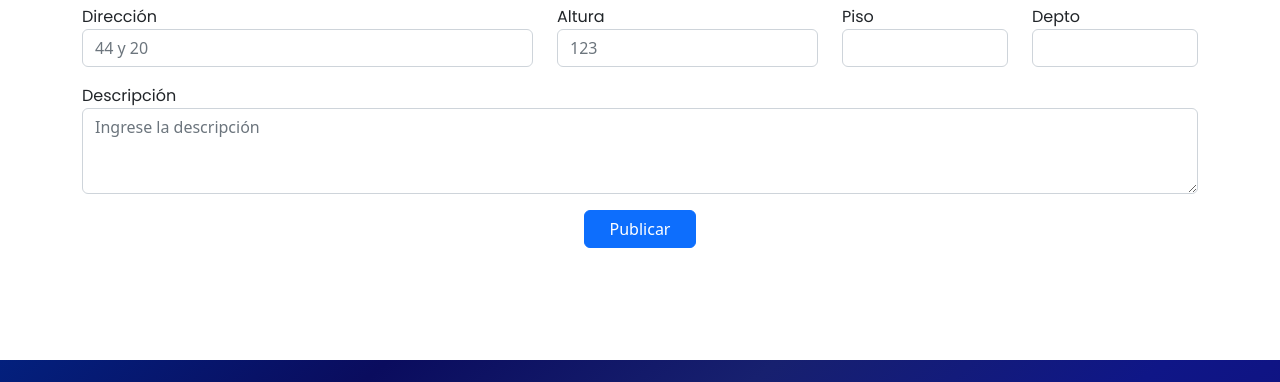
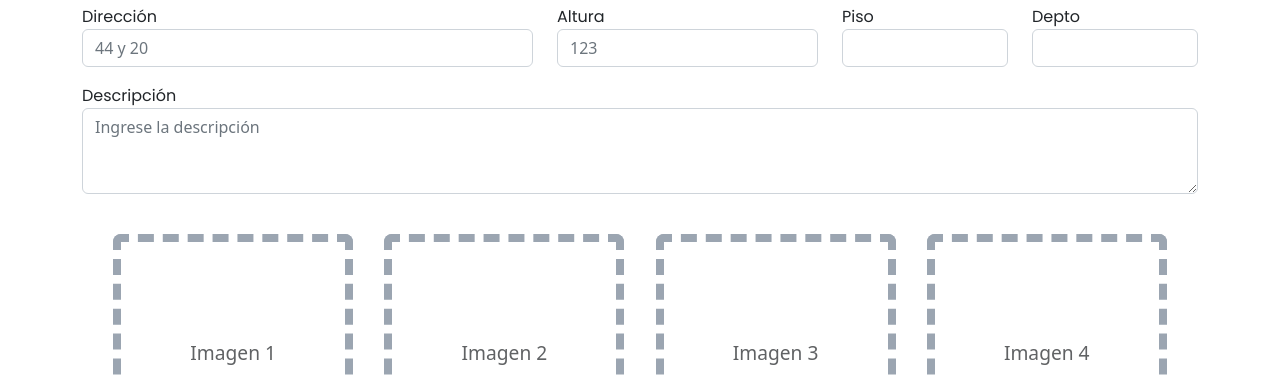
Before and after one commit to fabi4872/inmobiliariaFabianSalomone, a website: page servicios/vender.html in a window 1280 px wide. Shown: the part 906-1288 px from the top of the page. Drawn offline with nearby package versions, Linux system fonts and the light colour scheme.

Commit message:
Pagina vender.html terminada con varias mejoras

```diff
--- a/css/parciales/_vender.scss
+++ b/css/parciales/_vender.scss
@@ -42,6 +42,30 @@
         font-family: map-get($fuentes, fuentePoppins);
         font-weight: map-get($fuentes, fw-400);
     }
+    &__photoContainer{
+        display: flex;
+        flex-wrap: wrap;
+        justify-content: space-evenly;
+    }
+    &__photo{
+        display: flex;
+        flex-wrap: wrap;
+        justify-content: center;
+        align-items: center;
+        border: 0.5rem dashed #9BA5B1;
+        height: 15rem;
+        width: 15rem;
+        border-radius: 0.5rem;
+        text-decoration: none;
+    }
+    &__photoNumber{
+        color: #606264;
+        font-size: 1.2rem;
+    }
+    &__photo:hover{
+        border: 0.5rem dashed #606264;
+        background-color: #CCC;
+    }
     &__btn{
         width: 7rem;
     }
--- a/servicios/vender.html
+++ b/servicios/vender.html
@@ -61,7 +61,7 @@
         </section>
 
         <form class="formularioPublicacion row d-flex justify-content-center" action="#" method="get">
-            <h1 class="formularioPublicacion__title text-center">Formulario de publicación</h1>
+            <h3 class="formularioPublicacion__title text-center">Formulario</h3>
 
             <div class="form-group col-12 col-md-6 mt-3">
                 <label class="label formularioPublicacion__label" for="email">Correo electrónico</label>
@@ -138,7 +138,25 @@
                 <textarea class="form-control" id="descripcion" rows="3" placeholder="Ingrese la descripción" required></textarea>
             </div>
 
-            <button type="submit" class="btn btn-primary formularioPublicacion__btn mt-3">Publicar</button>
+            <div class="formularioPublicacion__photoContainer mt-4">
+                <a href="#" class="form-group col-12 col-md-4 formularioPublicacion__photo mt-3">
+                    <small class="formularioPublicacion__photoNumber">Imagen 1</small>
+                </a>
+
+                <a href="#" class="form-group col-12 col-md-4 formularioPublicacion__photo mt-3">
+                    <small class="formularioPublicacion__photoNumber">Imagen 2</small>
+                </a>
+
+                <a href="#" class="form-group col-12 col-md-4 formularioPublicacion__photo mt-3">
+                    <small class="formularioPublicacion__photoNumber">Imagen 3</small>
+                </a>
+
+                <a href="#" class="form-group col-12 col-md-4 formularioPublicacion__photo mt-3">
+                    <small class="formularioPublicacion__photoNumber">Imagen 4</small>
+                </a>
+            </div>
+
+            <button type="submit" class="btn btn-primary formularioPublicacion__btn mt-5">Publicar</button>
         </form>
     </main>
 
```
Also changed, not shown: css/destino.css.
